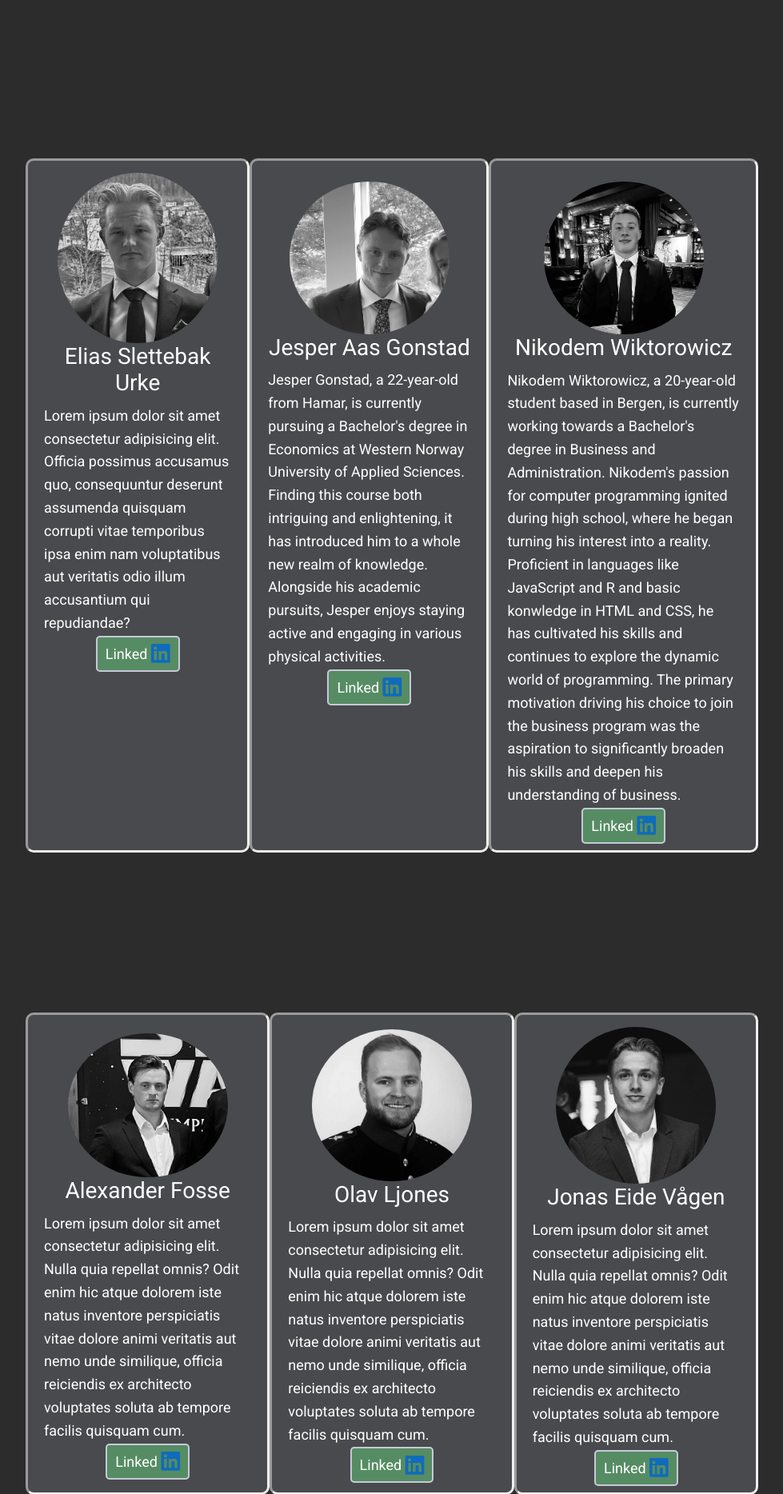
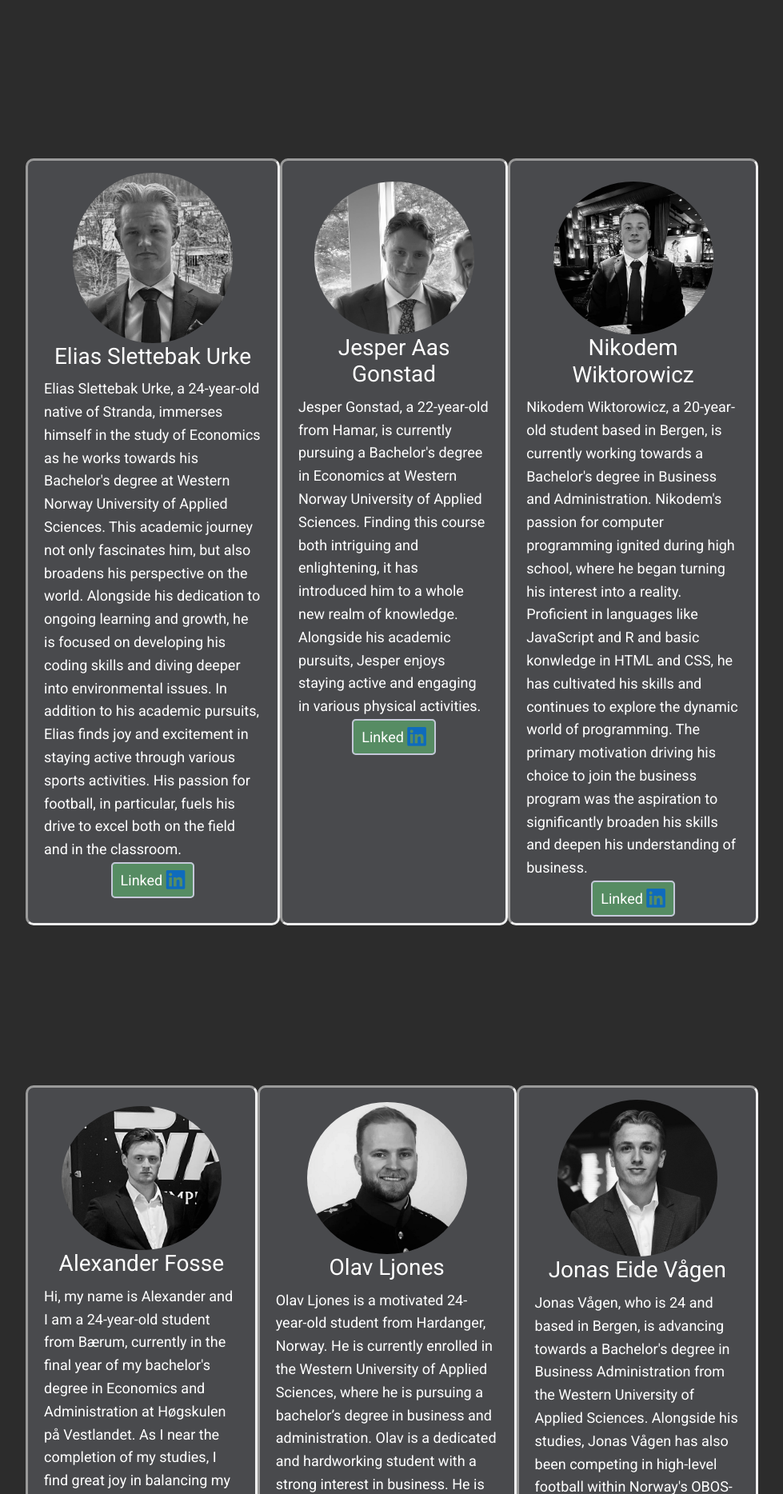
Before and after one commit to matiashaffen/carbon_app_2024_AWS, a Flask app: page / in a window 1280 px wide. Shown: the part 2705-4573 px from the top of the page at 80% size, without its empty margins (150-1129 px from the left). Run offline with Flask 2, Linux system fonts and the light colour scheme; some libraries are stand-ins or nearby versions.

Commit message:
Update home.html

```diff
--- a/capp/templates/home.html
+++ b/capp/templates/home.html
@@ -30,8 +30,8 @@
     </div>
     <div class="content_background">
         <!-- Interne innhold her -->
-        <h1>EcoTracker</h1>
-        <p>Measure. Reduce. Contribute.</p>
+        <h1 class="glowing-text">EcoTracker</h1>
+        <p class="glowing-text">Measure. Reduce. Contribute.</p>
     </div>
 </div>
         </div>
@@ -101,7 +101,7 @@
           </div>
         </div>
         <div class="box">
-          <img src="static/icons/Casper.jpeg" style="border-radius: 50%; width:200px;">
+          <img src="static/icons/casper.jpeg" style="border-radius: 50%; width:200px;">
           <h3>Casper Berle Linnestad</h3>
           <p>
             Casper Berle Linnestad, a 21-year-old student from Drøbak, is currently pursuing a Bachelor's degree in Economics and Administration at Western University of Applied Science.
@@ -121,7 +121,11 @@
         <img src="static/icons/Elias.jpeg" style="border-radius: 50%; width:200px;">
         <h3>Elias Slettebak Urke</h3>
         <p>
-          Lorem ipsum dolor sit amet consectetur adipisicing elit. Officia possimus accusamus quo, consequuntur deserunt assumenda quisquam corrupti vitae temporibus ipsa enim nam voluptatibus aut veritatis odio illum accusantium qui repudiandae?
+          Elias Slettebak Urke, a 24-year-old native of Stranda, immerses himself in the study of Economics as he works towards his Bachelor's degree at Western Norway University of Applied Sciences.
+          This academic journey not only fascinates him, but also broadens his perspective on the world. Alongside his dedication to ongoing learning and growth,
+          he is focused on developing his coding skills and diving deeper into environmental issues. In addition to his academic pursuits,
+          Elias finds  joy and excitement in staying active through various sports activities. His passion for football,
+          in particular, fuels his drive to excel both on the field and in the classroom.
         </p>
         <div class="container_buttons_developers">
           <a class="btn_developers" href="https://www.linkedin.com/in/elias-slettebak-urke-7789242b7/" target="_blank">Linked
@@ -163,7 +167,10 @@
           <div class="box3">
             <img src="static/icons/Alex.jpeg" style="border-radius: 50%; width:200px;">
             <h3>Alexander Fosse</h3>
-            <p>  Lorem ipsum dolor sit amet consectetur adipisicing elit. Nulla quia repellat omnis? Odit enim hic atque dolorem iste natus inventore perspiciatis vitae dolore animi veritatis aut nemo unde similique, officia reiciendis ex architecto voluptates soluta ab tempore facilis quisquam cum.
+            <p>
+              Hi, my name is Alexander and I am a 24-year-old student from Bærum, currently in the final year of my bachelor's degree in Economics and Administration at Høgskulen på Vestlandet.
+               As I near the completion of my studies, I find great joy in balancing my academic responsibilities with my personal interests.
+               Outside of my coursework, I am passionate about playing football and hiking.
             </p>
             <div class="container_buttons_developers">
               <a class="btn_developers" href="https://www.linkedin.com/in/alexander-fosse-7367a8244/?fbclid=IwAR1hecc4dkoP4OCVQc1PbaUIsLzS7yy7Yv5UxQF8PLw9iibqhwgZW7ntgkI" target="_blank">Linked
@@ -173,7 +180,11 @@
             <div class="box3">
               <img src="static/icons/Olav.jpeg" style="border-radius: 50%; width:200px;">
               <h3>Olav Ljones</h3>
-              <p>  Lorem ipsum dolor sit amet consectetur adipisicing elit. Nulla quia repellat omnis? Odit enim hic atque dolorem iste natus inventore perspiciatis vitae dolore animi veritatis aut nemo unde similique, officia reiciendis ex architecto voluptates soluta ab tempore facilis quisquam cum.
+              <p>
+                Olav Ljones is a motivated 24-year-old student from Hardanger, Norway. He is currently enrolled in the Western University of Applied Sciences,
+                where he is pursuing a bachelor’s degree in business and administration. Olav is a dedicated and hardworking student with a strong interest in business.
+                He is focused on gaining the necessary skills and knowledge to excel in the corporate world. In addition, his experience in the Norwegian army provided valuable lessons in leadership and teamwork.
+                He also actively participates in extracurricular activities and is a member of various student organizations, further enhancing his communication and problem-solving skills.
               </p>
               <div class="container_buttons_developers">
                 <a class="btn_developers" href="https://www.linkedin.com/in/olav-ljones-9b40a6274/" target="_blank">Linked
@@ -183,7 +194,10 @@
               <div class="box3">
                 <img src="static/icons/Jonas.jpeg" style="border-radius: 50%; width:200px;">
                 <h3>Jonas Eide Vågen</h3>
-                <p>  Lorem ipsum dolor sit amet consectetur adipisicing elit. Nulla quia repellat omnis? Odit enim hic atque dolorem iste natus inventore perspiciatis vitae dolore animi veritatis aut nemo unde similique, officia reiciendis ex architecto voluptates soluta ab tempore facilis quisquam cum.
+                <p>
+                  Jonas Vågen, who is 24 and based in Bergen, is advancing towards a Bachelor's degree in Business Administration from the Western University of Applied Sciences.
+                  Alongside his studies, Jonas Vågen has also been competing in high-level football within Norway's OBOS-ligaen. His choice to study business was driven by a
+                  desire to deepen his knowledge in finance and economics, enabling him to further enhance his analytical skills and apply them effectively in various financial contexts.
                 </p>
                 <div class="container_buttons_developers">
                   <a class="btn_developers" href="https://www.linkedin.com/in/jonas-v%C3%A5gen-3088782b8/" target="_blank">Linked
```
